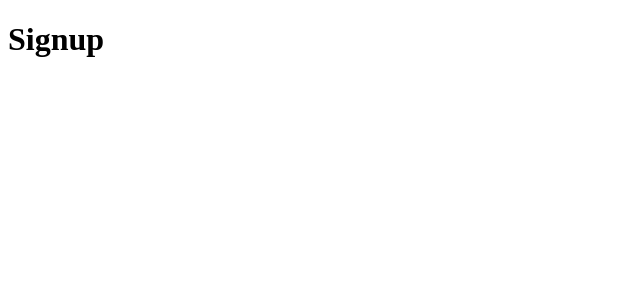
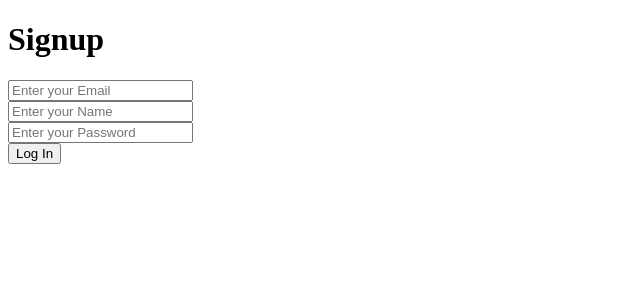
Before and after one commit to Lakshay212/coboard, a React app in the folder frontend/: page /signup in a window 1280 px wide. Shown: the top 300 px of the page, without its empty margins (0-640 px from the left). Built offline with nearby package versions, Linux system fonts and the light colour scheme; the HTML template or start-up script is replaced by a standard one.

Commit message:
feat: signup page wired to backend

```diff
--- a/frontend/src/pages/Signup.jsx
+++ b/frontend/src/pages/Signup.jsx
@@ -1,7 +1,40 @@
+import { useState } from 'react'
+import { signupUser } from '../api/auth'
+import { useNavigate } from 'react-router-dom'
+
 function Signup() {
+  const [email, setEmail] = useState('')
+  const [name, setName] = useState('')
+  const [password, setPassword] = useState('')
+  const navigate = useNavigate()
+
+  const handleSubmit = async () => {
+  try {
+    const data = await signupUser(name, email, password)
+    localStorage.setItem('token', data.token)
+    console.log('Signup success:', data)
+    navigate('/dashboard')
+    // redirect to dashboard after login
+  } catch (err) {
+    console.error('Signup failed:', err)
+  }
+}
+
   return (
     <div>
-      <h1>Signup</h1>
+        <h1>Signup</h1>
+        <div>
+            <input type='email' placeholder='Enter your Email' value={email} onChange={(e)=> setEmail(e.target.value)}></input>
+        </div>
+        <div>
+          <input type="text" placeholder='Enter your Name' value={name} onChange={(e)=> setName(e.target.value)}/>
+        </div>
+        <div>
+            <input type='password'  placeholder='Enter your Password' value={password} onChange={(e)=> setPassword(e.target.value)}></input>
+        </div>
+        <div>
+            <button onClick={handleSubmit}>Log In</button>
+        </div>
     </div>
   )
 }
```
